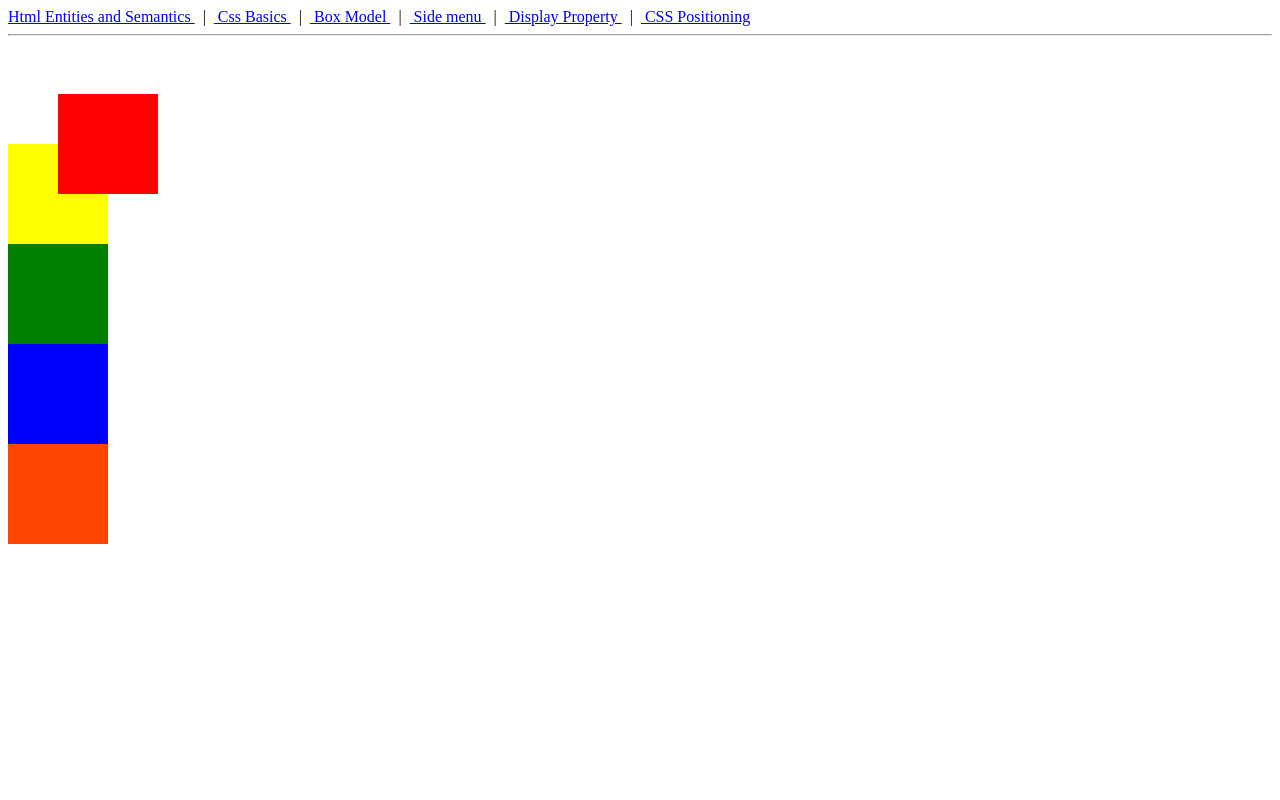
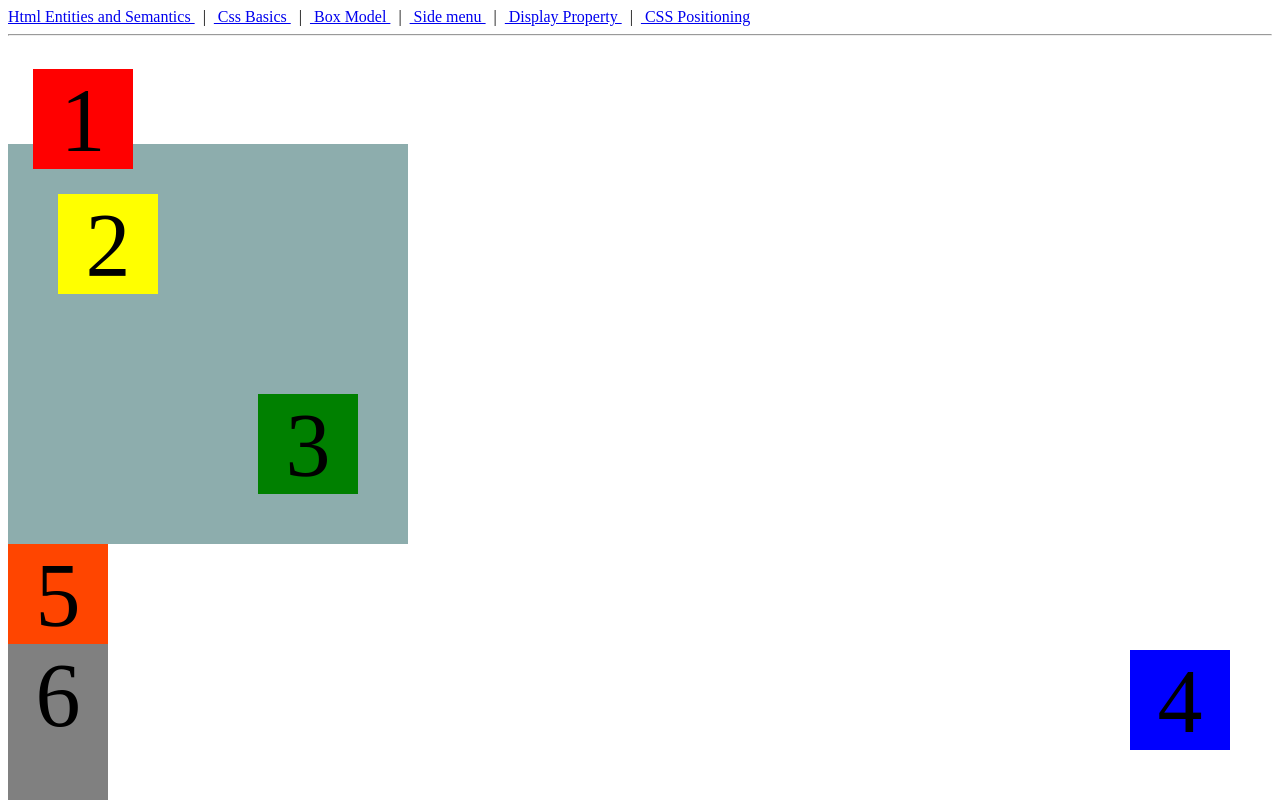
Before and after one commit to PrazSam/praz-styling-app, an Angular app: page /css-positioning in a window 1280 px wide. Shown: the top 800 px of the page. Built offline with nearby package versions, Linux system fonts and the light colour scheme.

Commit message:
css positioning

```diff
--- a/src/app/g-css-positioning/g-css-positioning.component.css
+++ b/src/app/g-css-positioning/g-css-positioning.component.css
@@ -1,29 +1,62 @@
+/*
+ * Static - Default Behavoiur --- not affected by top, bottom, rifgt, left
+ * Relative - affected normal posision (relative to parent)? by top, bottom, rifgt, left
+ * Absolute - positiooned relative to relative parent
+ * Fixed - relative to view port
+ * Sticky - based on scroll position
+ */
+
+
 .box{
   width: 100px;
   height: 100px;
+  font-size: 90px;
+  text-align: center;
 }
 
 #box-1{
-  /* position: static; */ /* Default Behavoiur --- not affected by top, bottom, rifgt, left */
+  position: relative;
+  top: 25px;
+  left: 25px;
+  background: red;
+  z-index: 1;
+}
 
+.container{
   position: relative;
-  top: 50px;
-  left: 50px;
-  background: red;
+  width: 400px;
+  height: 400px;
+  background: rgb(141, 173, 173);
 }
 
 #box-2{
+  position: absolute;
+  top: 50px;
+  left: 50px;
   background: yellow;
 }
 
 #box-3{
+  position: absolute;
+  bottom: 50px;
+  right: 50px;
   background: green;
 }
 
 #box-4{
+  position: fixed;
+  bottom: 50px;
+  right: 50px;
   background: blue;
 }
 
 #box-5{
+  position: sticky;
+  top: 0;
   background: orangered;
 }
+
+#box-6{
+  height: 1000px;
+  background: grey;
+}
--- a/src/app/g-css-positioning/g-css-positioning.component.html
+++ b/src/app/g-css-positioning/g-css-positioning.component.html
@@ -1,5 +1,8 @@
-<div id="box-1" class="box"></div>
-<div id="box-2" class="box"></div>
-<div id="box-3" class="box"></div>
-<div id="box-4" class="box"></div>
-<div id="box-5" class="box"></div>
+<div id="box-1" class="box">1</div>
+<div class="container">
+  <div id="box-2" class="box">2</div>
+  <div id="box-3" class="box">3</div>
+</div>
+<div id="box-4" class="box">4</div>
+<div id="box-5" class="box">5</div>
+<div id="box-6" class="box">6</div>
```
